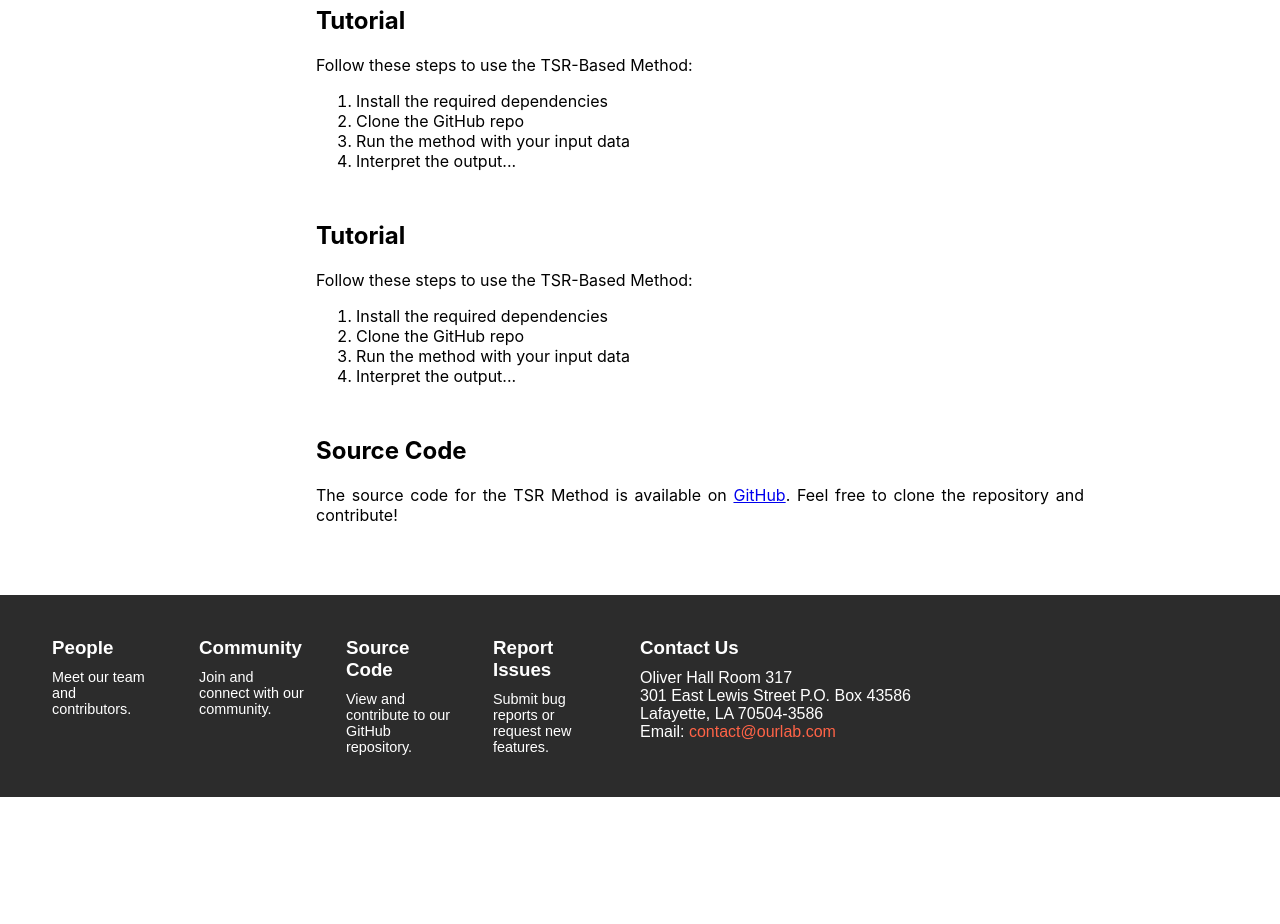
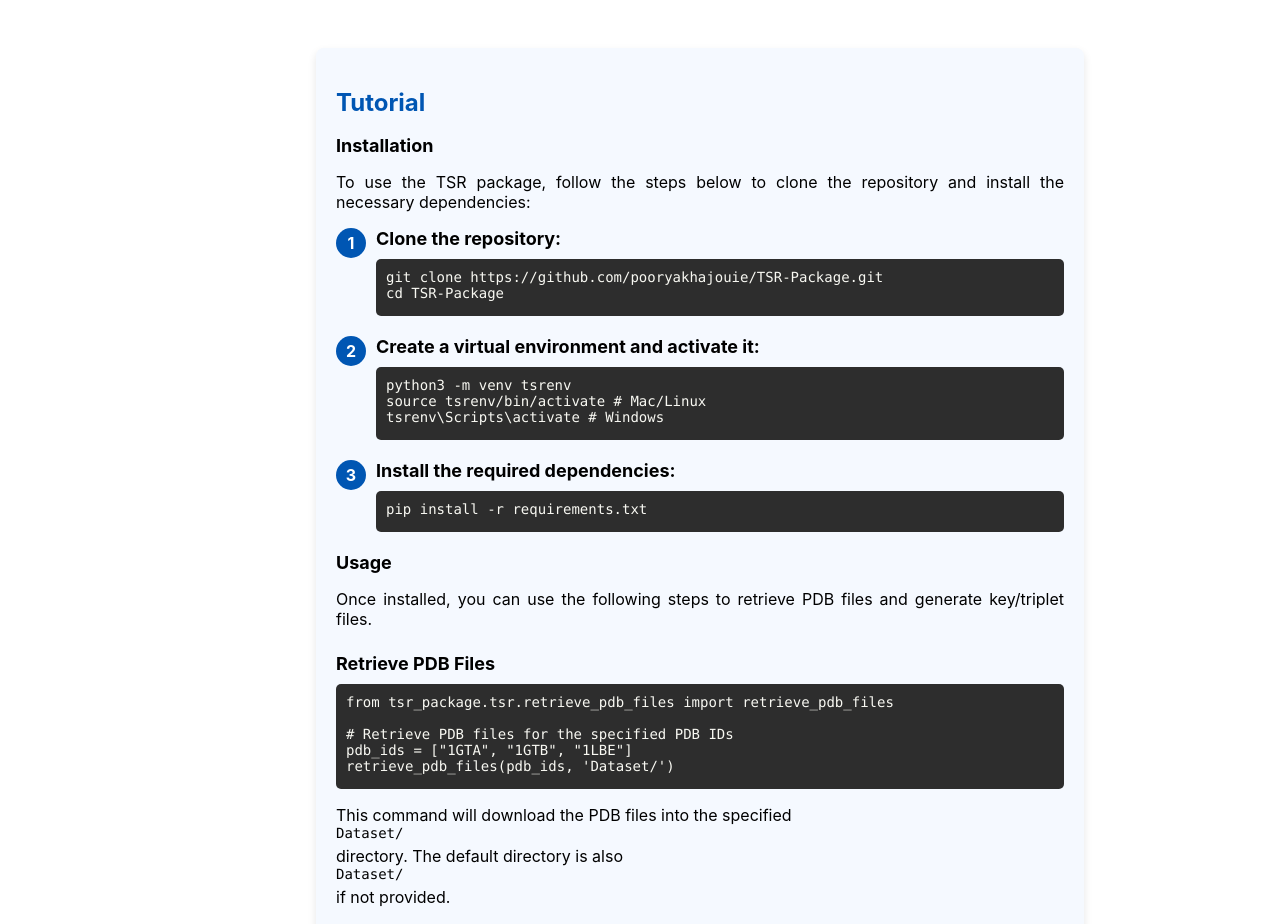
Before and after one commit to pooryakhajouie/TSR-WEB, a React (Create React App) app: page /tsr in a window 1280 px wide. Shown: the part 1873-2797 px from the top of the page. Before the commit the page ends 2670 px from the top, so only its background shows below. Built offline with nearby package versions, Linux system fonts and the light colour scheme.

Commit message:
Tutorial added to TSR page

```diff
--- a/src/tabs/TSR.css
+++ b/src/tabs/TSR.css
@@ -56,7 +56,6 @@
 
 .protein-description {
   width: 100%;
-  color: #555;
   /* text-align: left; */
 }
 
@@ -74,3 +73,119 @@
   margin-bottom: 8px;
   line-height: 1.6;
 }
+
+.tutorial-title {
+  font-size: 24px;
+  color: #0056b3;
+  margin-bottom: 15px;
+}
+
+.tutorial-section {
+  background-color: #f5f9ff;
+  padding: 20px;
+  border-radius: 8px;
+  box-shadow: 0 4px 8px rgba(0, 0, 0, 0.1);
+}
+
+.tutorial-steps {
+  list-style: none;
+  counter-reset: step-counter;
+  padding-left: 0;
+}
+
+.tutorial-step-item {
+  position: relative;
+  padding-left: 40px;
+  margin-bottom: 20px;
+}
+
+.tutorial-step-item::before {
+  counter-increment: step-counter;
+  content: counter(step-counter);
+  position: absolute;
+  left: 0;
+  top: 0;
+  width: 30px;
+  height: 30px;
+  background-color: #0056b3;
+  color: #fff;
+  font-weight: bold;
+  display: flex;
+  align-items: center;
+  justify-content: center;
+  border-radius: 50%;
+}
+
+.step-title {
+  font-size: 18px;
+  font-weight: bold;
+  margin-bottom: 8px;
+  display: block;
+}
+
+.code-block {
+  background-color: #2d2d2d;
+  color: #f8f8f2;
+  padding: 10px;
+  border-radius: 5px;
+  font-family: 'Courier New', monospace;
+  margin-top: 10px;
+  margin-bottom: 10px;
+}
+
+code {
+  display: block;
+  margin-bottom: 5px;
+  font-size: 14px;
+}
+
+/* For responsive design */
+@media screen and (max-width: 768px) {
+  .tutorial-step-item {
+    padding-left: 30px;
+  }
+
+  .tutorial-step-item::before {
+    width: 25px;
+    height: 25px;
+    font-size: 14px;
+  }
+
+  .step-title {
+    font-size: 16px;
+  }
+
+  .tutorial-title {
+    font-size: 20px;
+  }
+}
+
+/* Source Code Section */
+.source-code-section .code-block {
+  background-color: #f4f4f9;
+  padding: 1rem;
+  border-radius: 5px;
+  margin-bottom: 1.5rem;
+  color: #2c3e50;
+}
+
+.source-code-link {
+  color: #3498db;
+  text-decoration: none;
+}
+
+.source-code-link:hover {
+  text-decoration: underline;
+}
+
+.section-title {
+  font-size: 1.8rem;
+  font-weight: bold;
+  margin-bottom: 1rem;
+}
+
+.section-paragraph {
+  font-size: 1rem;
+  line-height: 1.6;
+  margin-bottom: 1.5rem;
+}
--- a/src/tabs/TSR.js
+++ b/src/tabs/TSR.js
@@ -16,10 +16,14 @@ const TSR = () => {
       </aside>
 
       <div className="content-tsr">
-      <section id="abstract" className="section-tsr">
-          <h2>Abstract / Description</h2>
-          <p>
-            Understanding protein functions often hinges on comparing their 3D structures. However, developing effective methods for such comparisons remains a significant challenge. Over the past four decades, approximately 200 papers have proposed various approaches, categorizing them into sequence-based, distance-based, secondary structure-based, geometry-based, and network-based comparisons. Each method has its strengths, but also limitations.
+      <section id="abstract" className="section-tsr abstract-section">
+      <h2 className="section-title">Abstract / Description</h2>
+          <p className="section-paragraph">
+            {/* Insert the abstract content here. Describe the TSR method, its purpose, etc. */}
+            Understanding protein functions often hinges on comparing their 3D structures.
+            However, developing effective methods for such comparisons remains a significant challenge.
+            Over the past four decades, approximately 200 papers have proposed various approaches, categorizing them into sequence-based, distance-based, secondary structure-based, geometry-based, and network-based comparisons.
+            Each method has its strengths, but also limitations.
           </p>
           <p>
             We introduce a novel approach called the <strong>Triangular Spatial Relationship (TSR)</strong> method, which models a protein's 3D structure using triangles formed by Cα atoms as vertices. Each triangle is assigned a unique integer "key," calculated using its side lengths, angles, and vertex labels. This rule-based computation ensures that identical TSRs across proteins receive the same key, allowing us to represent protein structures as vectors of integers.
@@ -59,32 +63,136 @@ const TSR = () => {
           </p>
         </section>
 
-        <section id="tutorial" className="section-tsr">
-          <h2>Tutorial</h2>
-          <p>Follow these steps to use the TSR-Based Method:</p>
-          <ol>
-            <li>Install the required dependencies</li>
-            <li>Clone the GitHub repo</li>
-            <li>Run the method with your input data</li>
-            <li>Interpret the output...</li>
+        {/* Tutorial Section with New Styles */}
+        <section id="tutorial" className="section-tsr tutorial-section">
+          <h2 className="tutorial-title">Tutorial</h2>
+
+          {/* Installation Section */}
+          <h3 className="step-title">Installation</h3>
+          <p>To use the TSR package, follow the steps below to clone the repository and install the necessary dependencies:</p>
+          <ol className="tutorial-steps">
+            <li className="tutorial-step-item">
+              <span className="step-title">Clone the repository:</span>
+              <div className="code-block">
+                <code>
+                  git clone https://github.com/pooryakhajouie/TSR-Package.git<br />
+                  cd TSR-Package
+                </code>
+              </div>
+            </li>
+            <li className="tutorial-step-item">
+              <span className="step-title">Create a virtual environment and activate it:</span>
+              <div className="code-block">
+                <code>
+                  python3 -m venv tsrenv<br />
+                  source tsrenv/bin/activate  # Mac/Linux<br />
+                  tsrenv\Scripts\activate  # Windows
+                </code>
+              </div>
+            </li>
+            <li className="tutorial-step-item">
+              <span className="step-title">Install the required dependencies:</span>
+              <div className="code-block">
+                <code>pip install -r requirements.txt</code>
+              </div>
+            </li>
           </ol>
+
+          {/* Usage Section */}
+          <h3 className="step-title">Usage</h3>
+          <p>Once installed, you can use the following steps to retrieve PDB files and generate key/triplet files.</p>
+
+          <h4 className="step-title">Retrieve PDB Files</h4>
+          <div className="code-block">
+            <code>
+              from tsr_package.tsr.retrieve_pdb_files import retrieve_pdb_files<br />
+              <br />
+              # Retrieve PDB files for the specified PDB IDs<br />
+              pdb_ids = ["1GTA", "1GTB", "1LBE"]<br />
+              retrieve_pdb_files(pdb_ids, 'Dataset/')
+            </code>
+          </div>
+          <p>This command will download the PDB files into the specified <code>Dataset/</code> directory. The default directory is also <code>Dataset/</code> if not provided.</p>
+
+          <h4 className="step-title">Generate Keys and Triplets</h4>
+          <div className="code-block">
+            <code>
+              from tsr_package.tsr.generate_keys_and_triplets import process_protein_data<br />
+              <br />
+              # Define the directory where PDB files are stored<br />
+              data_dir = "Dataset/"<br />
+              input_files = ["1GTA", "1GTB", "1LBE"]<br />
+              chain = ["A", "A", "A"]  # specify chains for each PDB file<br />
+              output_option = "keys"  # choose 'keys', 'triplets', or 'both'<br />
+              <br />
+              # Process protein data to generate key files<br />
+              process_protein_data(data_dir, input_files, chain=chain, output_option=output_option)
+            </code>
+          </div>
+          <p>Protein chains are case-sensitive and should match the chain IDs in the PDB file.</p>
+
+          <h4 className="step-title">Using a CSV File as Input</h4>
+          <div className="code-block">
+            <code>
+              from tsr_package.tsr.generate_keys_and_triplets import process_protein_data<br />
+              <br />
+              # Define the directory and CSV file path<br />
+              data_dir = "Dataset/"<br />
+              csv_file = "sample_details.csv"<br />
+              <br />
+              # Process the CSV input<br />
+              process_protein_data(data_dir, csv_file, output_option="keys")
+            </code>
+          </div>
+          <p>The CSV file should have two columns: one for the protein IDs and one for the corresponding chains.</p>
+
+          {/* Example Section */}
+          <h3 className="step-title">Examples</h3>
+
+          <h4 className="step-title">Example 1: Retrieving PDB Files and Generating Keys</h4>
+          <div className="code-block">
+            <code>
+              from tsr_package.tsr.retrieve_pdb_files import retrieve_pdb_files<br />
+              from tsr_package.tsr.generate_keys_and_triplets import process_protein_data<br />
+              <br />
+              # Step 1: Retrieve PDB files<br />
+              data_dir = "Dataset/"<br />
+              pdb_ids = ["1GTA", "1gtb", "1lbe"]<br />
+              chain = ["A", "A", "A"]<br />
+              retrieve_pdb_files(pdb_ids, data_dir)<br />
+              <br />
+              # Step 2: Generate key files<br />
+              process_protein_data(data_dir, pdb_ids, chain=chain, output_option="keys")
+            </code>
+          </div>
+
+          <h4 className="step-title">Example 2: Using CSV File for Input</h4>
+          <div className="code-block">
+            <code>
+              from tsr_package.tsr.generate_keys_and_triplets import process_protein_data<br />
+              <br />
+              # Use CSV input for batch processing<br />
+              data_dir = "Dataset/"<br />
+              csv_file = "sample_details.csv"<br />
+              process_protein_data(data_dir, csv_file, output_option="triplets")
+            </code>
+          </div>
         </section>
 
-        <section id="tutorial" className="section-tsr">
-          <h2>Tutorial</h2>
-          <p>Follow these steps to use the TSR-Based Method:</p>
-          <ol>
-            <li>Install the required dependencies</li>
-            <li>Clone the GitHub repo</li>
-            <li>Run the method with your input data</li>
-            <li>Interpret the output...</li>
-          </ol>
-        </section>
-
-        <section id="source-code" className="section-tsr">
-          <h2>Source Code</h2>
-          <p>
-            The source code for the TSR Method is available on <a href="https://github.com/your-repo" target="_blank" rel="noopener noreferrer">GitHub</a>. Feel free to clone the repository and contribute!
+        <section id="source-code" className="section-tsr source-code-section">
+          <h2 className="section-title">Source Code</h2>
+          <p className="section-paragraph">
+            The full source code for the TSR package is available on GitHub. You can explore, contribute, or fork the repository using the following link:
+          </p>
+          <div className="code-block">
+            <code>
+              <a href="https://github.com/pooryakhajouie/TSR-Package" target="_blank" rel="noopener noreferrer" className="source-code-link">
+                GitHub Repository: https://github.com/pooryakhajouie/TSR-Package
+              </a>
+            </code>
+          </div>
+          <p className="section-paragraph">
+            Feel free to review the README.md file for more detailed instructions, and don’t hesitate to open issues or pull requests to help improve the project.
           </p>
         </section>
       </div>
```
